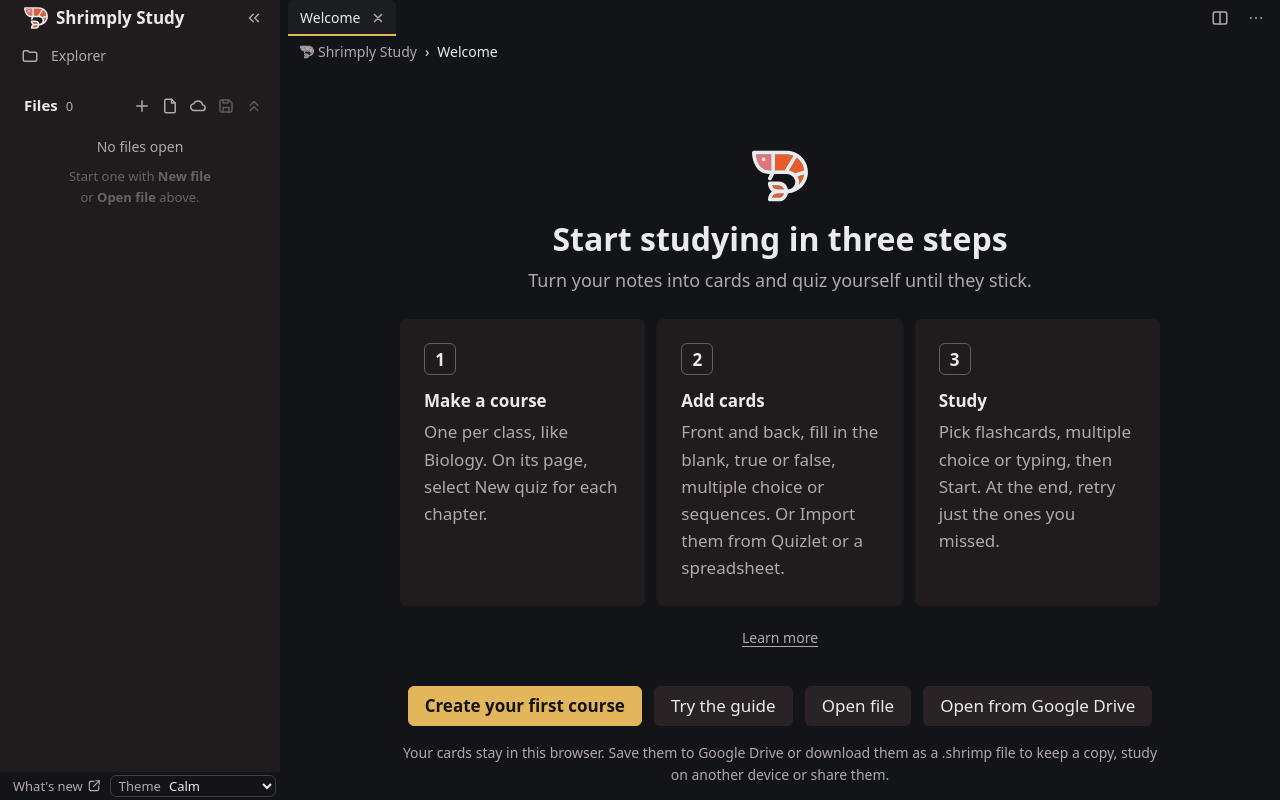
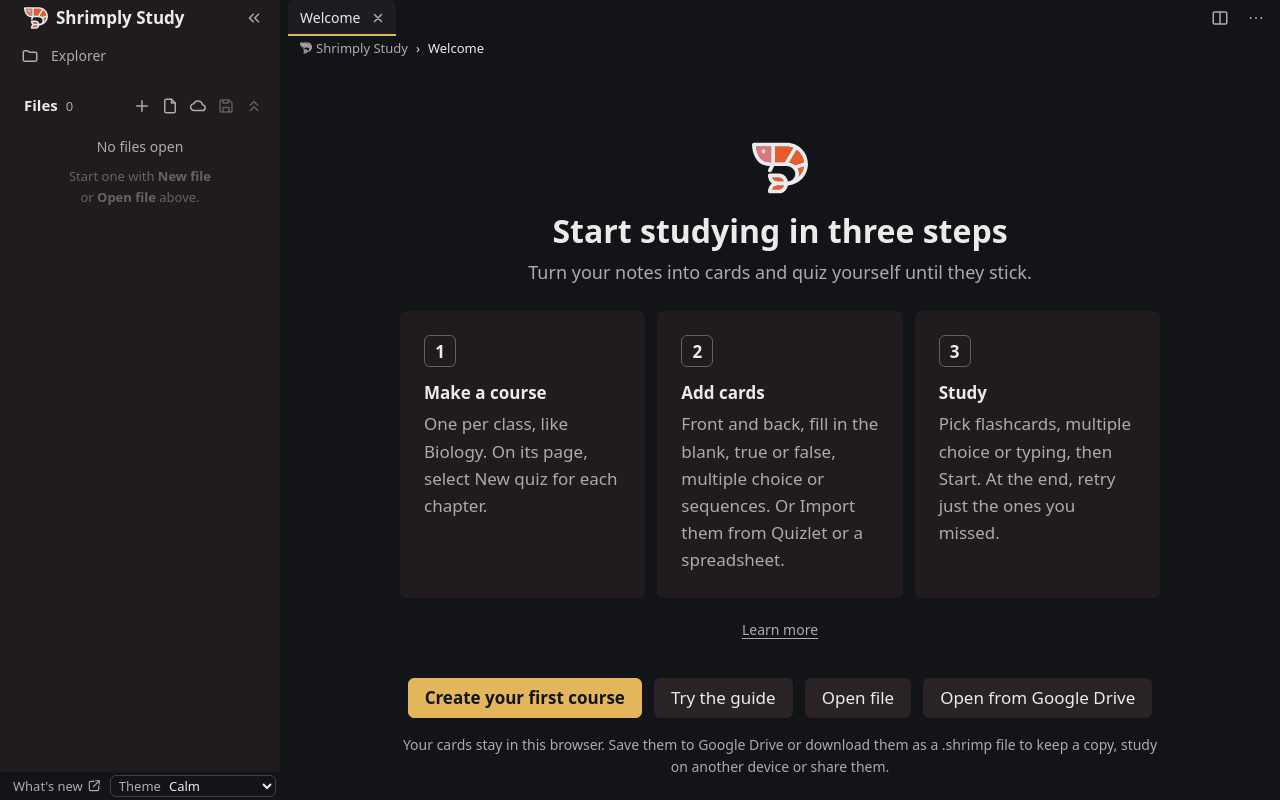
Before and after one commit to MrFlamesJr/shrimply-study, a React (Vite) app: page /#/_welcome in a window 1280 px wide. Built offline with nearby package versions, Linux system fonts and the light colour scheme; a web font is replaced by a local one.

Commit message:
Pane head: the crumb bar is slimmer (24px, smaller text and icon; 44px to touch below 800px)

```diff
--- a/src/theme/workbench.css
+++ b/src/theme/workbench.css
@@ -211,15 +211,16 @@
 }
 
 /* The pane head: a compact, plain row of breadcrumbs on the pane's own ground, the top of the pane (nothing scrolls
-   under it, so it needs no glass). It starts at the pane's left (asked for), in line with the first tab's text above
-   it (the strip's inset plus the tab's own: kit tabs.css), in every pane, popup and width. */
+   under it, so it needs no glass), slim (asked for: 24px, small text; 44px to touch below 800px). It starts at the
+   pane's left (asked for), in line with the first tab's text above it (the strip's inset plus the tab's own: kit
+   tabs.css), in every pane, popup and width. */
 .pane-head {
   display: flex;
   flex: none;
   align-items: center;
-  height: 32px;
+  height: 24px;
   padding-inline: calc(var(--space-2) + var(--kit-space-3)) var(--space-3);
-  font-size: var(--text-sm);
+  font-size: var(--text-xs-plus);
   white-space: nowrap;
 }
 .pane-crumbs {
@@ -262,8 +263,8 @@
   color: var(--text-muted);
 }
 .pane-icon svg {
-  width: 14px;
-  height: 14px;
+  width: 12px;
+  height: 12px;
 }
 /* The app's own pages: the shrimp in the same one muted tone. */
 .pane-icon.is-app {
```
Also changed, not shown: 1 other file (tests, documents, lock files or other folders).
